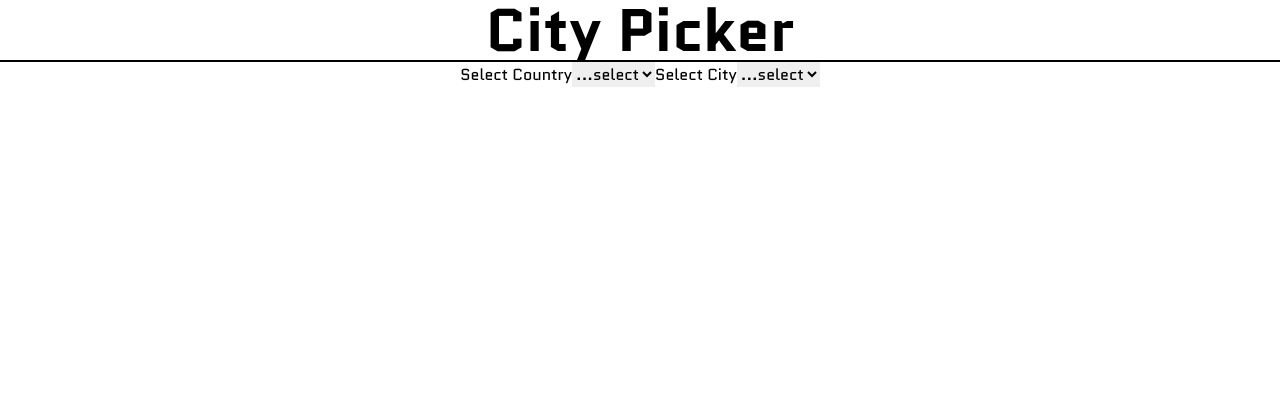
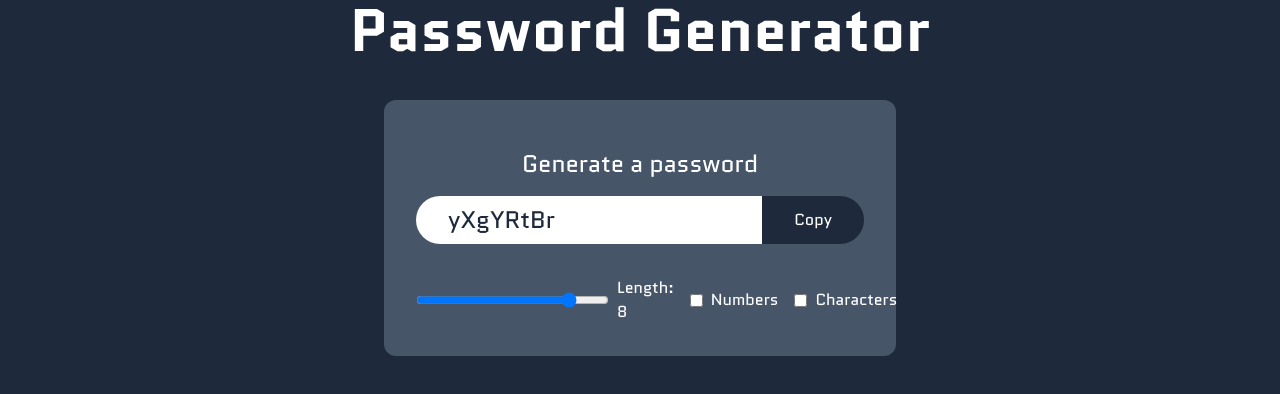
Before and after one commit to bewake24/react-hooks, a React (Vite) app: page / in a window 1280 px wide. Shown: the top 394 px of the page. Built offline with nearby package versions, Linux system fonts and the light colour scheme.

Commit message:
Add password generator

```diff
--- /dev/null
+++ b/src/Components/Snippets/BgChanger.jsx
@@ -0,0 +1,30 @@
+import React, { useState } from "react";
+
+function BgChanger() {
+  const [bgColor, setBgColor] = useState("bg-red-500");
+
+  return (
+    <div className={`${bgColor} h-screen bg-red-500 w-full`}>
+      <button
+        onClick={() => setBgColor("bg-blue-500")}
+        className="bg-blue-500 text-white px-4 py-2 rounded mt-4"
+      >
+        Blue
+      </button>
+      <button
+        onClick={() => setBgColor("bg-green-500")}
+        className="bg-green-500 text-white px-4 py-2 rounded mt-4 ml-4"
+      >
+        Green
+      </button>
+      <button
+        onClick={() => setBgColor("bg-yellow-500")}
+        className="bg-yellow-500 text-white px-4 py-2 rounded mt-4 ml-4"
+      >
+        Yellow
+      </button>
+    </div>
+  );
+}
+
+export default BgChanger;
--- /dev/null
+++ b/src/Components/Snippets/PasswordGenerator.jsx
@@ -0,0 +1,121 @@
+import React, { useEffect, useState } from "react";
+
+const generateRandomInRange = (min, max) =>
+  Math.floor(Math.random() * (max - min + 1)) + min;
+
+const suffleArray = (array) => {
+  for (let i = array.length - 1; i > 0; i--) {
+    const j = Math.floor(Math.random() * (i + 1));
+    const temp = array[i];
+    array[i] = array[j];
+    array[j] = temp;
+  }
+  return array;
+};
+const generatePassword = (length, hasNumbers, hasSymbols) => {
+  let password = [];
+  length = length ? length : 8;
+  hasNumbers = hasNumbers ? hasNumbers : false;
+  hasSymbols = hasSymbols ? hasSymbols : false;
+
+  for (let i = 0; i < Math.floor(length); i++) {
+    if (generateRandomInRange(0, 1) === 1) {
+      password.push(String.fromCharCode(generateRandomInRange(65, 90)));
+    } else {
+      password.push(String.fromCharCode(generateRandomInRange(97, 122)));
+    }
+    if (hasNumbers) {
+      password.push(String.fromCharCode(generateRandomInRange(48, 57)));
+    }
+    if (hasSymbols) {
+      password.push(String.fromCharCode(generateRandomInRange(33, 47)));
+    }
+  }
+  return suffleArray(password.slice(0, length)).join("");
+};
+
+function PasswordGenerator() {
+  const [length, setLength] = useState(8);
+  const [numbersAllowed, setNumbersAllowed] = useState(false);
+  const [symbolsAllowed, setSymbolsAllowed] = useState(false);
+
+  return (
+    <div className="bg-slate-800 h-screen w-full">
+      <h1 className="text-6xl text-center font-bold text-white ">
+        Password Generator
+      </h1>
+
+      <div className="bg-slate-600 w-2/5 mx-auto my-10 rounded-xl p-8">
+        <p className="text-2xl text-center mt-4 text-white">
+          Generate a password
+        </p>
+        <div className="flex">
+          <input
+            type="text"
+            placeholder="Password"
+            value={generatePassword(length, numbersAllowed, symbolsAllowed)}
+            className="text-2xl mt-4 bg-white text-slate-800 px-8 py-2 rounded-l-full grow outline-none"
+          />
+          <button
+            onClick={() =>
+              navigator.clipboard.writeText(
+                generatePassword(length, numbersAllowed, symbolsAllowed)
+              )
+            }
+            className="bg-slate-800 mt-4 text-white px-8 py-2 rounded-r-full"
+          >
+            Copy
+          </button>
+        </div>
+        <div className="flex mt-8 gap-4 justify-between">
+          <div className="flex items-center justify-start gap-2">
+            <input
+              type="range"
+              min="8"
+              max="16"
+              name="length"
+              onChange={(e) => {
+                setLength(e.target.value);
+              }}
+              className="text-2xl bg-white px-8 py-2 rounded-l-full grow outline-none "
+            />{" "}
+            <label htmlFor="length" className="text-white ">
+              Length: {length}
+            </label>
+          </div>
+
+          <div className="flex items-center justify-start gap-2">
+            <input
+              type="checkbox"
+              defaultChecked={numbersAllowed}
+              onChange={() => {
+                setNumbersAllowed((prev) => !prev);
+              }}
+              name="numbers"
+            />
+            <label htmlFor="numbers" className="text-white">
+              Numbers
+            </label>
+          </div>
+
+          <div className="flex items-center justify-start gap-2">
+            <input
+              type="checkbox"
+              defaultChecked={symbolsAllowed}
+              onChange={() => {
+                console.log("tests");
+                setSymbolsAllowed((prev) => !prev);
+              }}
+              name="characters"
+            />
+            <label htmlFor="characters" className="text-white ">
+              Characters
+            </label>
+          </div>
+        </div>
+      </div>
+    </div>
+  );
+}
+
+export default PasswordGenerator;
```
Also changed, not shown: src/App.jsx (+9 -20 lines).
